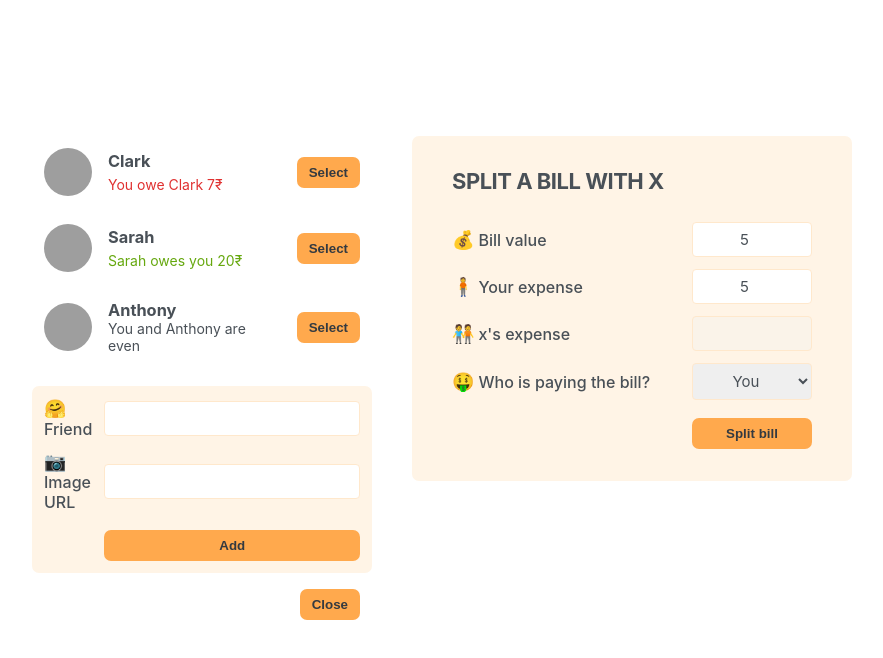
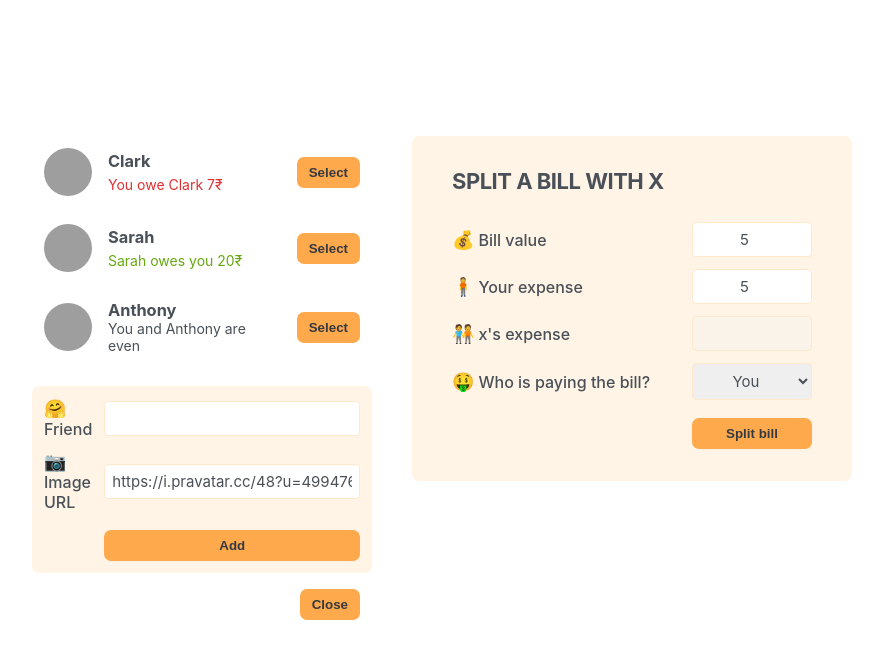
Before and after one commit to P666R/Split-N-Eat-React, a React (Create React App) app: page / in a window 1280 px wide. Both pictures are taken after typing "5", "5" into the empty fields and a click on the button "Add friend". Shown: the top 658 px of the page, without its empty margins (198-1081 px from the left). Built offline with nearby package versions, Linux system fonts and the light colour scheme; grey boxes are pictures that could not be loaded; the HTML template or start-up script is replaced by a standard one.

Commit message:
feat-main: added functionality to add new friend

```diff
--- a/public/index.html
+++ b/public/index.html
@@ -14,7 +14,7 @@
       manifest.json provides metadata used when your web app is installed on a
       user's mobile device or desktop. See https://developers.google.com/web/fundamentals/web-app-manifest/
     -->
-    <link rel="manifest" href="%PUBLIC_URL%/manifest.json" />
+
     <!--
       Notice the use of %PUBLIC_URL% in the tags above.
       It will be replaced with the URL of the `public` folder during the build.
--- a/src/App.tsx
+++ b/src/App.tsx
@@ -29,17 +29,23 @@
 ];
 
 export default function App(): React.JSX.Element {
+  const [friends, setFriends] = useState<Friends[]>(initialFriends);
   const [showAddFriend, setShowAddFriend] = useState<boolean>(false);
 
   function handleAddShowFriend() {
     setShowAddFriend((s) => !s);
   }
 
+  function handleAddFriend(friend: Friends) {
+    setFriends((friends) => [...friends, friend]);
+    setShowAddFriend(false);
+  }
+
   return (
     <div className="app">
       <div className="sidebar">
-        <FriendsList />
-        {showAddFriend && <FormAddFriend />}
+        <FriendsList friends={friends} />
+        {showAddFriend && <FormAddFriend onAddFriend={handleAddFriend} />}
         <Button onClick={handleAddShowFriend}>
           {showAddFriend ? 'Close' : 'Add friend'}
         </Button>
@@ -49,10 +55,12 @@
   );
 }
 
-// !FriendsList component
-function FriendsList(): React.JSX.Element {
-  const friends: Friends[] = initialFriends;
+type FriendsListProps = {
+  friends: Friends[];
+};
 
+// !Friends List component
+function FriendsList({ friends }: FriendsListProps): React.JSX.Element {
   return (
     <ul>
       {friends.map((friend) => {
@@ -94,22 +102,58 @@
   );
 }
 
-// !FormAddFriend component
-function FormAddFriend(): React.JSX.Element {
+type FromAddFriendProps = {
+  onAddFriend: (friend: Friends) => void;
+};
+// !Form Add Friend component
+function FormAddFriend({ onAddFriend }: FromAddFriendProps): React.JSX.Element {
+  const [name, setName] = useState<string>('');
+  const [image, setImage] = useState<string>(
+    'https://i.pravatar.cc/48?u=499476'
+  );
+
+  function handleSubmit(e: React.FormEvent) {
+    e.preventDefault();
+
+    if (!name || !image) return;
+
+    const id: number = crypto.getRandomValues(new Uint32Array(1))[0];
+
+    const newFriend = {
+      id,
+      name,
+      image: `${image}?random=${id}`,
+      balance: 0,
+    };
+
+    onAddFriend(newFriend);
+
+    setName('');
+    setImage('https://i.pravatar.cc/48?u=499476');
+  }
+
   return (
-    <form className="form-add-friend">
+    <form className="form-add-friend" onSubmit={handleSubmit}>
       <label>🤗Friend</label>
-      <input type="text" />
+      <input
+        type="text"
+        value={name}
+        onChange={(e) => setName(e.target.value)}
+      />
 
       <label>📷Image URL</label>
-      <input type="text" />
+      <input
+        type="text"
+        value={image}
+        onChange={(e) => setImage(e.target.value)}
+      />
 
       <Button>Add</Button>
     </form>
   );
 }
 
-// !FormSplitBill component
+// !Form Split Bill component
 function FormSplitBill(): React.JSX.Element {
   return (
     <form className="form-split-bill">
```
Also changed, not shown: public/manifest.json (deleted), 1 other file (tests, documents, lock files or other folders).
